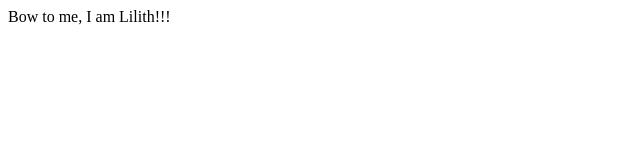
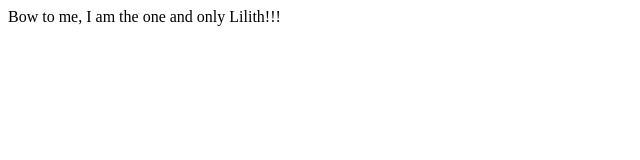
Before and after one commit to niemiface/lilith, a plain HTML site: page index.html in a window 1280 px wide. Shown: the whole page, without its empty margins (0-640 px from the left). Drawn offline with Linux system fonts and the light colour scheme.

Commit message:
test edit to p tag

```diff
--- a/index.html
+++ b/index.html
@@ -5,6 +5,6 @@
     <title>Am Lilith</title>
   </head>
   <body>
-    <p>Bow to me, I am Lilith!!!</p>
+    <p>Bow to me, I am the one and only Lilith!!!</p>
   </body>
 </html>
```
Also changed, not shown: 1 other file.
